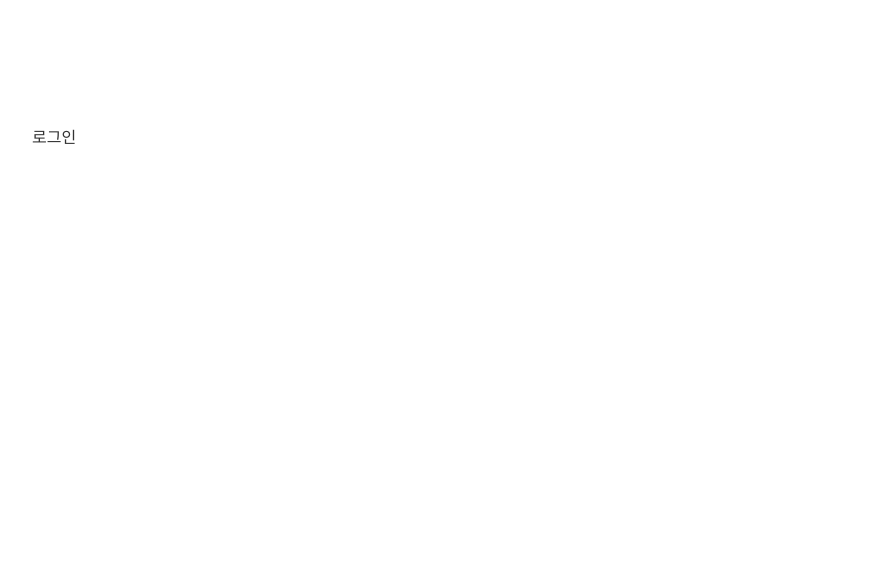
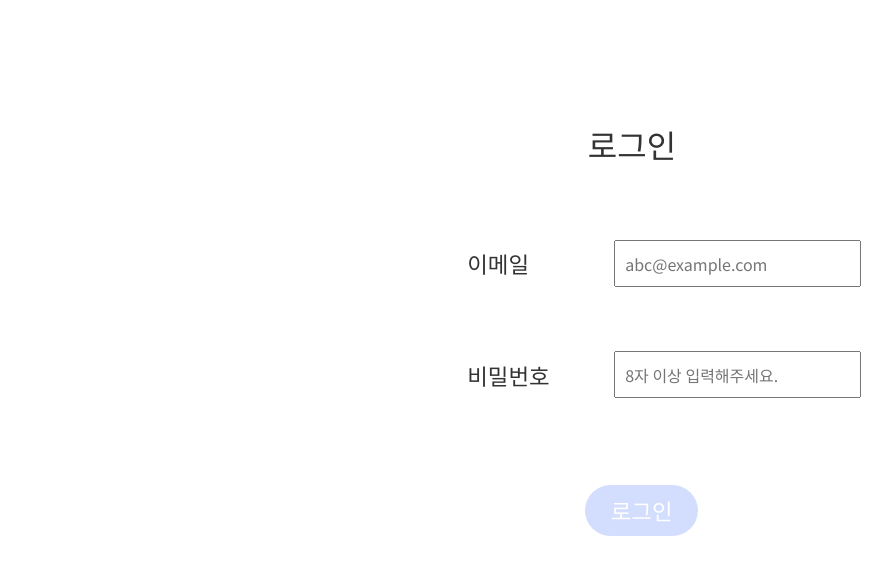
Before and after one commit to KimByeongHwa/wanted-pre-onboarding-frontend, a React (Create React App) app: page /signin in a window 1280 px wide. Shown: the top 574 px of the page, without its empty margins (8-900 px from the left). Built offline with nearby package versions, Linux system fonts and the light colour scheme.

Commit message:
[Feat] 로그인 페이지 완성

```diff
--- /dev/null
+++ b/src/api/signin.js
@@ -0,0 +1,20 @@
+import { apiClient } from './client';
+
+export const signInApi = async (email, password) => {
+    try {
+        const response = await apiClient.post('auth/signin', {
+            email,
+            password,
+        });
+
+        if (response.status === 200) {
+            // console.log('로그인 성공');
+            return response;
+        } else {
+            throw new Error('로그인 실패', response.status);
+        }
+    } catch (error) {
+        // console.log(error);
+        throw error;
+    }
+};
--- a/src/api/signup.js
+++ b/src/api/signup.js
@@ -8,13 +8,13 @@ export const signUpApi = async (email, password) => {
         });
 
         if (response.status === 201) {
-            console.log('회원가입 성공');
+            // console.log('회원가입 성공');
             return response;
         } else {
             throw new Error('회원가입 실패', response.status);
         }
     } catch (error) {
-        console.log(error);
+        // console.log(error);
         throw error;
     }
 };
--- a/src/pages/SignIn.jsx
+++ b/src/pages/SignIn.jsx
@@ -1,7 +1,169 @@
-import React from 'react';
+import React, { useState, useEffect } from 'react';
+import { useNavigate } from 'react-router-dom';
+import styled from 'styled-components';
+import { signInApi } from '../api/signin';
 
 function SignIn() {
-    return <div>로그인</div>;
+    const [inputs, setInputs] = useState({
+        email: '',
+        password: '',
+    });
+    const [isDisabled, setIsDisabled] = useState(true);
+
+    const { email, password } = inputs;
+
+    function handleInputs(e) {
+        const { name, value } = e.target;
+
+        setInputs({
+            ...inputs,
+            [name]: value,
+        });
+    }
+
+    function checkValidation() {
+        const inputEmail = inputs.email;
+        const inputPassword = inputs.password;
+        // console.log(inputEmail, inputPassword);
+
+        let isEmail = false;
+        let isPassword = false;
+
+        inputEmail.includes('@') ? (isEmail = true) : (isEmail = false);
+        inputPassword.length >= 8 ? (isPassword = true) : (isPassword = false);
+
+        // console.log(isEmail, isPassword);
+
+        if (isEmail && isPassword) {
+            setIsDisabled(false);
+        } else setIsDisabled(true);
+    }
+
+    useEffect(() => {
+        checkValidation();
+    }, [inputs]);
+
+    const navigate = useNavigate();
+
+    function handleSignIn() {
+        signInApi(inputs.email, inputs.password)
+            .then((res) => {
+                // console.log(res);
+                localStorage.setItem('token', res.data.access_token);
+                alert('로그인에 성공하였습니다.');
+                navigate('/todo');
+            })
+            .catch((err) => {
+                // console.log(err);
+                alert('아이디 또는 비밀번호를 확인해주세요.');
+            });
+    }
+
+    function handleEnter(e) {
+        if (e.key === 'Enter') {
+            handleSignIn();
+        }
+    }
+
+    return (
+        <Container>
+            <Title>로그인</Title>
+            <FormContainer>
+                <Line>
+                    <LineText>이메일</LineText>
+                    <StyledInput
+                        data-testid='email-input'
+                        placeholder='abc@example.com'
+                        onChange={handleInputs}
+                        onKeyDown={handleEnter}
+                        name='email'
+                        value={email}
+                    />
+                </Line>
+                <Line>
+                    <LineText>비밀번호</LineText>
+                    <StyledInput
+                        data-testid='password-input'
+                        placeholder='8자 이상 입력해주세요.'
+                        onChange={handleInputs}
+                        onKeyDown={handleEnter}
+                        name='password'
+                        value={password}
+                    />
+                </Line>
+                <ButtonWrapper>
+                    <SubmitButton
+                        data-testid='signin-button'
+                        onClick={handleSignIn}
+                        disabled={isDisabled}
+                    >
+                        로그인
+                    </SubmitButton>
+                </ButtonWrapper>
+            </FormContainer>
+        </Container>
+    );
 }
 
+const Container = styled.div`
+    width: fit-content;
+    margin: 0 auto;
+`;
+
+const Title = styled.div`
+    text-align: center;
+    font-size: 2rem;
+    font-weight: 500;
+    margin-bottom: 5rem;
+`;
+
+const FormContainer = styled.div`
+    position: relative;
+    left: 2rem;
+`;
+
+const Line = styled.div`
+    display: flex;
+    justify-content: space-between;
+    align-items: center;
+    width: 100%;
+
+    & + & {
+        margin-top: 4rem;
+    }
+`;
+
+const LineText = styled.div`
+    font-size: 1.4rem;
+    font-weight: 400;
+    margin-right: 4rem;
+`;
+
+const StyledInput = styled.input`
+    width: 14rem;
+    padding: 0.6rem;
+    font-size: 1rem;
+`;
+
+const ButtonWrapper = styled.div`
+    margin: 5.4rem auto 0;
+    position: relative;
+    right: 1.4rem;
+    width: fit-content;
+`;
+
+const SubmitButton = styled.button`
+    font-size: 1.4rem;
+    font-weight: 500;
+    color: #fff;
+    background-color: #275efe;
+    padding: 0.6rem 1.6rem;
+    border-radius: 4rem;
+
+    :disabled {
+        cursor: default;
+        opacity: 0.2;
+    }
+`;
+
 export default SignIn;
```
Also changed, not shown: src/pages/SignUp.jsx (+8 -8 lines).
